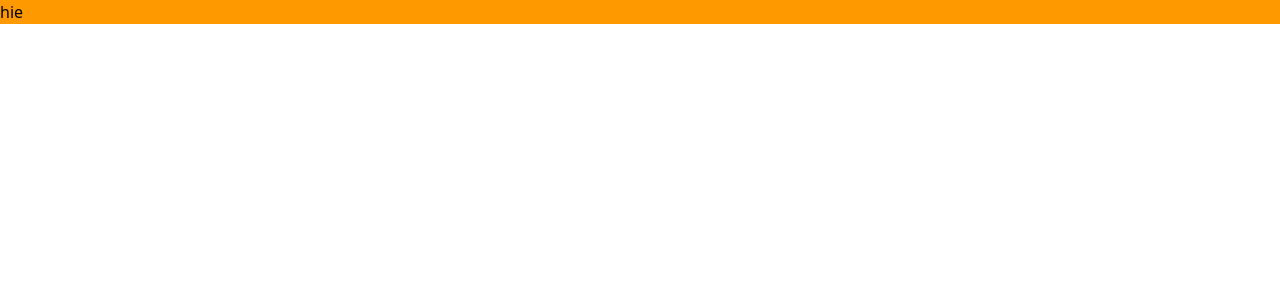
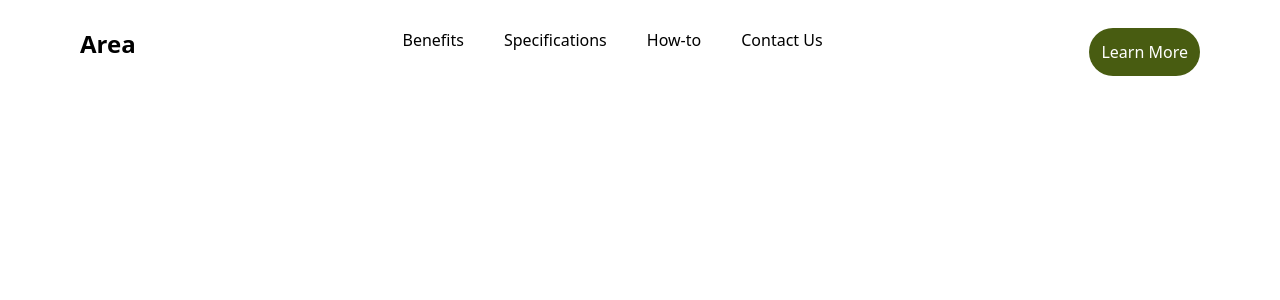
Before and after one commit to leont2u/browse-everything, a React (Vite) app: page / in a window 1280 px wide. Shown: the top 300 px of the page. Built offline with nearby package versions, Linux system fonts and the light colour scheme.

Commit message:
Working on the navbar

```diff
--- a/src/App.tsx
+++ b/src/App.tsx
@@ -1,11 +1,7 @@
+import NavBar from "./components/NavBar";
+
 function App() {
-  return (
-    <>
-      <div>
-        <h1 className="bg-amber-500">hie</h1>
-      </div>
-    </>
-  );
+  return <NavBar />;
 }
 
 export default App;
--- /dev/null
+++ b/src/components/NavBar.tsx
@@ -0,0 +1,19 @@
+const NavBar = () => {
+  return (
+    <div className="flex justify-between align-middle ml-20 mr-20 mt-7  ">
+      <h1 className="font-bold text-2xl">Area</h1>
+      <div className="flex justify-between align-middle gap-10">
+        <h1>Benefits</h1>
+        <h1>Specifications</h1>
+        <h1>How-to</h1>
+        <h1>Contact Us</h1>
+      </div>
+
+      <button className="bg-[#485C11] p-3 rounded-[1000px] text-white  ">
+        Learn More
+      </button>
+    </div>
+  );
+};
+
+export default NavBar;
```
